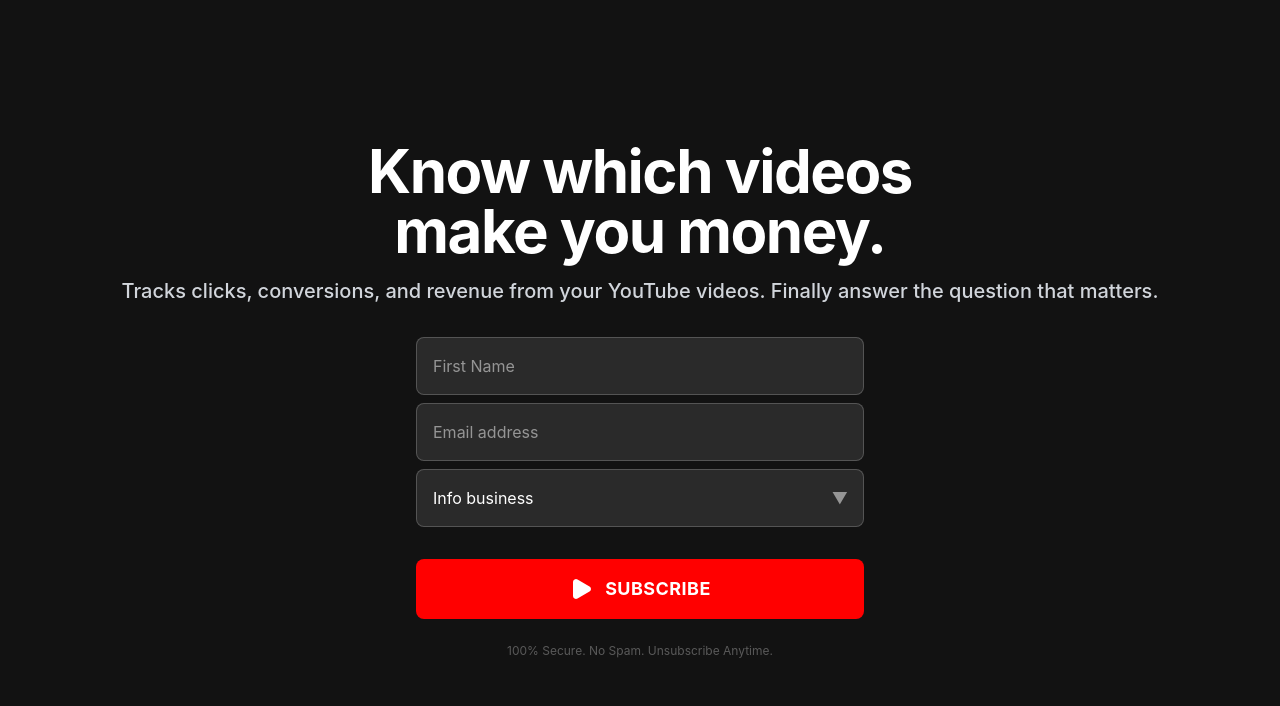
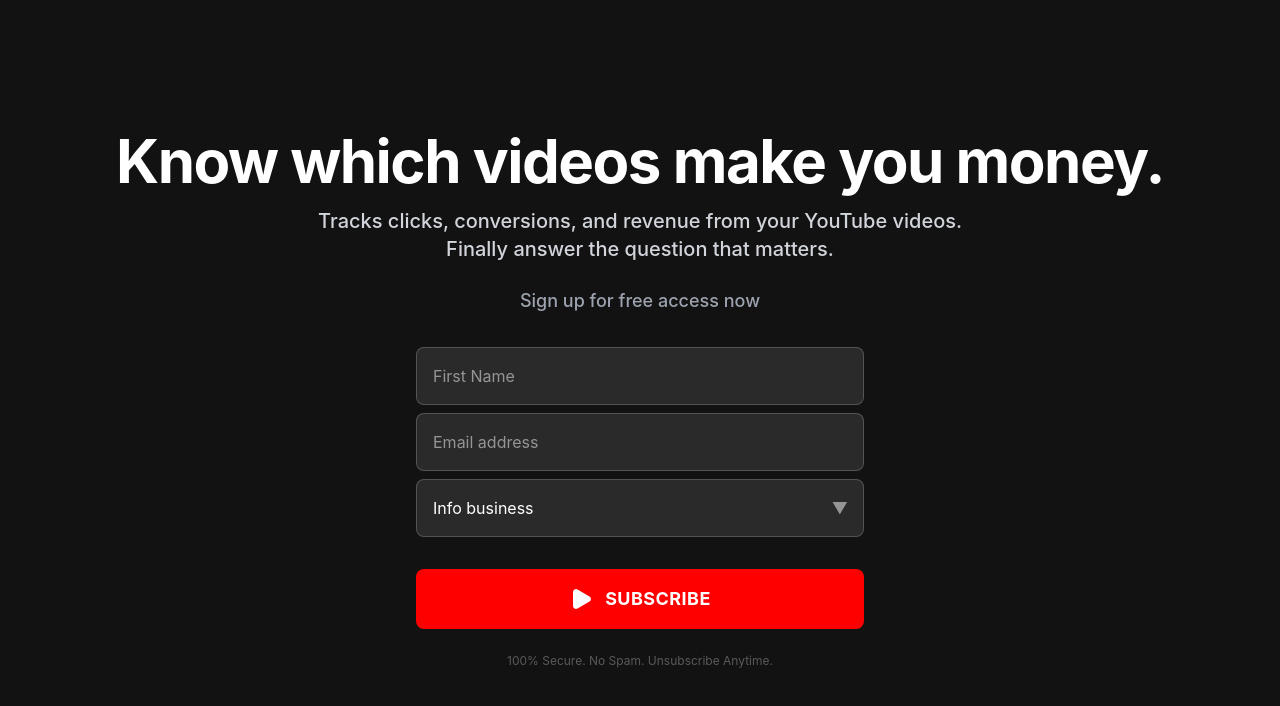
Before and after one commit to Andrewocaa/TrackSocial, a React (Vite) app: page /youtube-hacks in a window 1280 px wide. Shown: the top 706 px of the page. Built offline with nearby package versions, Linux system fonts and the light colour scheme.

Commit message:
Format copy on OptIn and ThankYou pages

```diff
--- a/src/pages/OptInPage.tsx
+++ b/src/pages/OptInPage.tsx
@@ -26,10 +26,13 @@
             <div className="flex flex-col gap-8 text-center animate-fade-in">
                 <div className="space-y-4">
                     <h1 className="text-4xl md:text-5xl lg:text-6xl font-bold tracking-tight leading-tight max-w-6xl mx-auto">
-                        Know which videos<br className="hidden md:block" /> make you money.
+                        Know which videos make you money.
                     </h1>
                     <p className="text-xl text-gray-300 font-medium">
-                        Tracks clicks, conversions, and revenue from your YouTube videos. Finally answer the question that matters.
+                        Tracks clicks, conversions, and revenue from your YouTube videos.<br className="hidden md:block" /> Finally answer the question that matters.
+                    </p>
+                    <p className="text-lg text-gray-400 font-medium pt-2">
+                        Sign up for free access now
                     </p>
                 </div>
 
```
